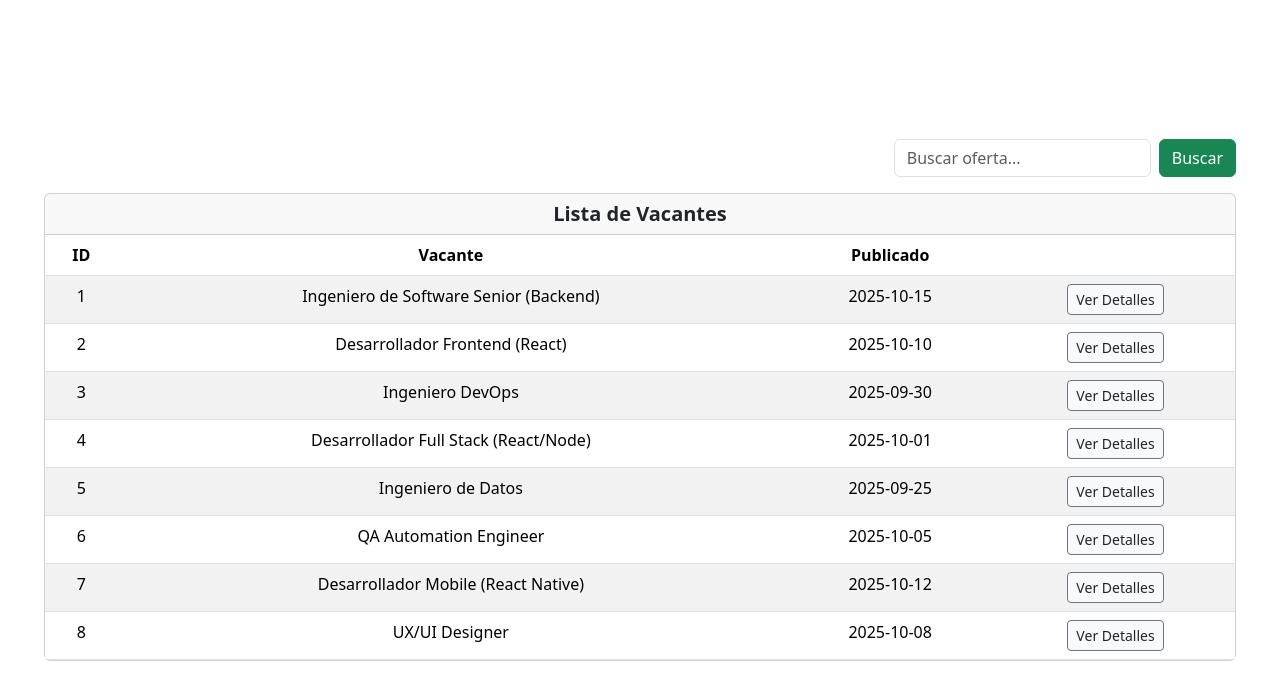
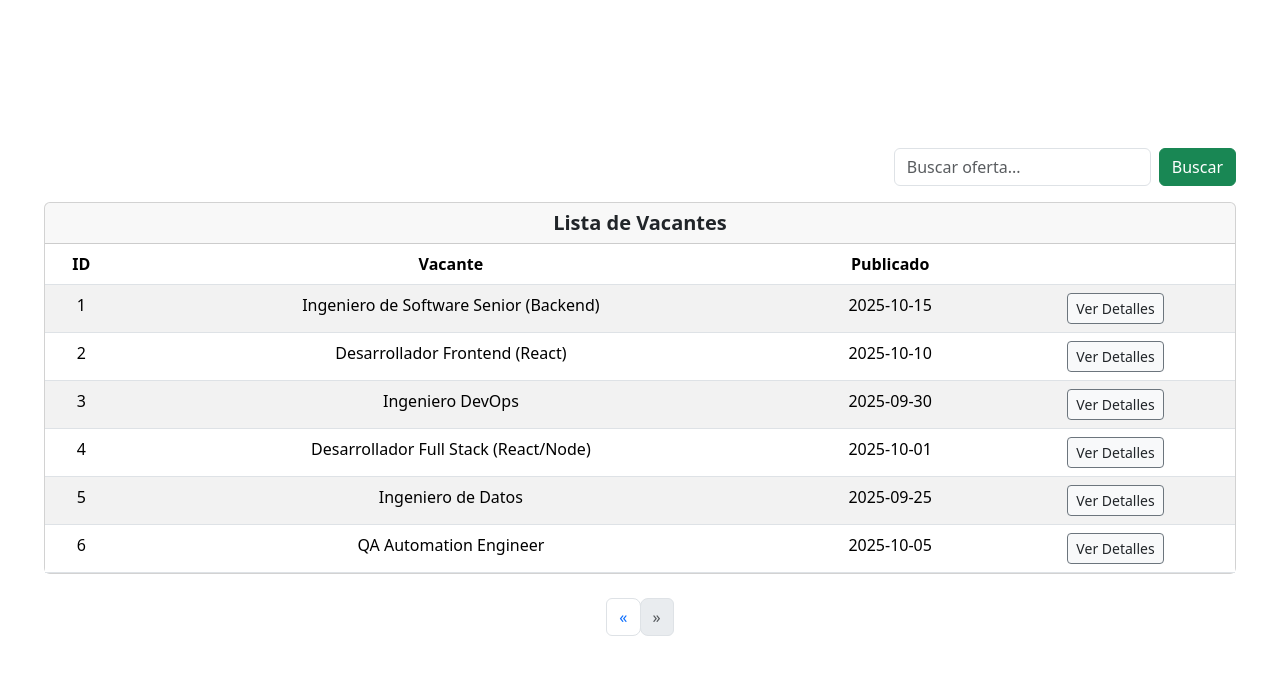
Before and after one commit to EfrenDLD/vacantes-app-FRONTEND, a React (Vite) app: page /listaVacantes in a window 1280 px wide. Shown: the top 700 px of the page. Built offline with nearby package versions, Linux system fonts and the light colour scheme.

Commit message:
paginado de vacantes

```diff
--- a/src/Routes.jsx
+++ b/src/Routes.jsx
@@ -3,6 +3,7 @@ import { FormularioVacante } from "./pages/FormularioVacantes/FormularioVacantes
 import { NavAdmin } from "./components/NavAdmin/NavAdmin.jsx";
 import ListaVacantes from "./pages/usuarioVisitante/listaVacantes";
 import Vacantes from "./pages/usuarioVisitante/vacantes";
+import { PaginacionVacantes } from "./components/paginacionVacantes/paginacionVacantes.jsx";
 
 const AppRoutes = () => {
   return (
@@ -11,6 +12,7 @@ const AppRoutes = () => {
         <Route path="/formularioVacante" element={<FormularioVacante />} />
         <Route path="/listaVacantes" element={<ListaVacantes />} />
         <Route path="/vacantes" element={<Vacantes />} />
+        <Route path="/paginacion" element={<PaginacionVacantes />} />
 
     </Routes>
   );
--- /dev/null
+++ b/src/components/paginacionVacantes/paginacionVacantes.jsx
@@ -0,0 +1,40 @@
+export const PaginacionVacantes = ({ currentPage, totalPages, onPageChange }) => {
+  const pages = [];
+  for (let i = 1; i <= totalPages; i++) {
+    pages.push(i);
+  }
+
+  return (
+    <div className="d-flex justify-content-center mt-4">
+      <nav aria-label="Page navigation">
+        <ul className="pagination">
+          <li className={`page-item ${currentPage === 1 ? 'disabled' : ''}`}>
+            <button
+              className="page-link"
+              onClick={() => onPageChange(currentPage - 1)}
+              aria-label="Previous"
+            >
+              <span aria-hidden="true">&laquo;</span>
+            </button>
+          </li>
+          {pages.map(page => (
+            <li key={page} className={`page-item ${page === currentPage ? 'active' : ''}`}>
+              <button className="page-link" onClick={() => onPageChange(page)}>
+                {page}
+              </button>
+            </li>
+          ))}
+          <li className={`page-item ${currentPage === totalPages ? 'disabled' : ''}`}>
+            <button
+              className="page-link"
+              onClick={() => onPageChange(currentPage + 1)}
+              aria-label="Next"
+            >
+              <span aria-hidden="true">&raquo;</span>
+            </button>
+          </li>
+        </ul>
+      </nav>
+    </div>
+  );
+};
--- a/src/pages/usuarioVisitante/listaVacantes.jsx
+++ b/src/pages/usuarioVisitante/listaVacantes.jsx
@@ -1,5 +1,6 @@
 import React, { useState } from 'react';
 import "bootstrap/dist/css/bootstrap.min.css";
+import { PaginacionVacantes } from '../../components/paginacionVacantes/paginacionVacantes';
 
 const initialVacantes = [
   { id: '1', titulo: 'Ingeniero de Software Senior (Backend)', publicado: '2025-10-15' },
@@ -15,11 +16,24 @@ const initialVacantes = [
 export default function ListaVacantes() {
   const [query, setQuery] = useState('');
   const [vacantes, setVacantes] = useState(initialVacantes);
+  const [paginaActual, setPaginaActual] = useState(1);
+  const vacantesPorPagina = 6;
 
   const handleSearch = (e) => {
     e.preventDefault();
     const q = query.trim().toLowerCase();
     setVacantes(q ? initialVacantes.filter(v => v.titulo.toLowerCase().includes(q)) : initialVacantes);
+    setPaginaActual(1);
+  };
+
+  const totalPaginas = Math.ceil(vacantes.length / vacantesPorPagina);
+  const displayedVacantes = vacantes.slice((paginaActual - 1) * vacantesPorPagina, paginaActual * vacantesPorPagina);
+
+  console.log('vacantes:', vacantes.length, 'displayedVacantes:', displayedVacantes.length, 'paginaActual:', paginaActual, 'totalPaginas:', totalPaginas);
+
+  const handlePageChange = (newPage) => {
+    console.log('Cambiando a página:', newPage);
+    setPaginaActual(newPage);
   };
 
   return (
@@ -55,7 +69,7 @@ export default function ListaVacantes() {
               </tr>
             </thead>
             <tbody>
-              {vacantes.map(v => (
+              {displayedVacantes.map(v => (
                 <tr key={v.id}>
                   <td>{v.id}</td>
                   <td>{v.titulo}</td>
@@ -63,13 +77,14 @@ export default function ListaVacantes() {
                   <td>
                     <button
                       className="btn btn-sm btn-light border border-secondary text-dark"
+                      onClick={() => alert('Ver detalles: ' + v.id)}
                     >
                       Ver Detalles
                     </button>
                   </td>
                 </tr>
               ))}
-              {vacantes.length === 0 && (
+              {displayedVacantes.length === 0 && (
                 <tr>
                   <td colSpan="4" className="text-center py-3">No hay vacantes</td>
                 </tr>
@@ -78,6 +93,13 @@ export default function ListaVacantes() {
           </table>
         </div>
       </div>
+      {totalPaginas > 1 && (
+        <PaginacionVacantes
+          paginaActual={paginaActual}
+          totalPaginas={totalPaginas}
+          onPageChange={handlePageChange}
+        />
+      )}
     </div>
   );
 }
```
